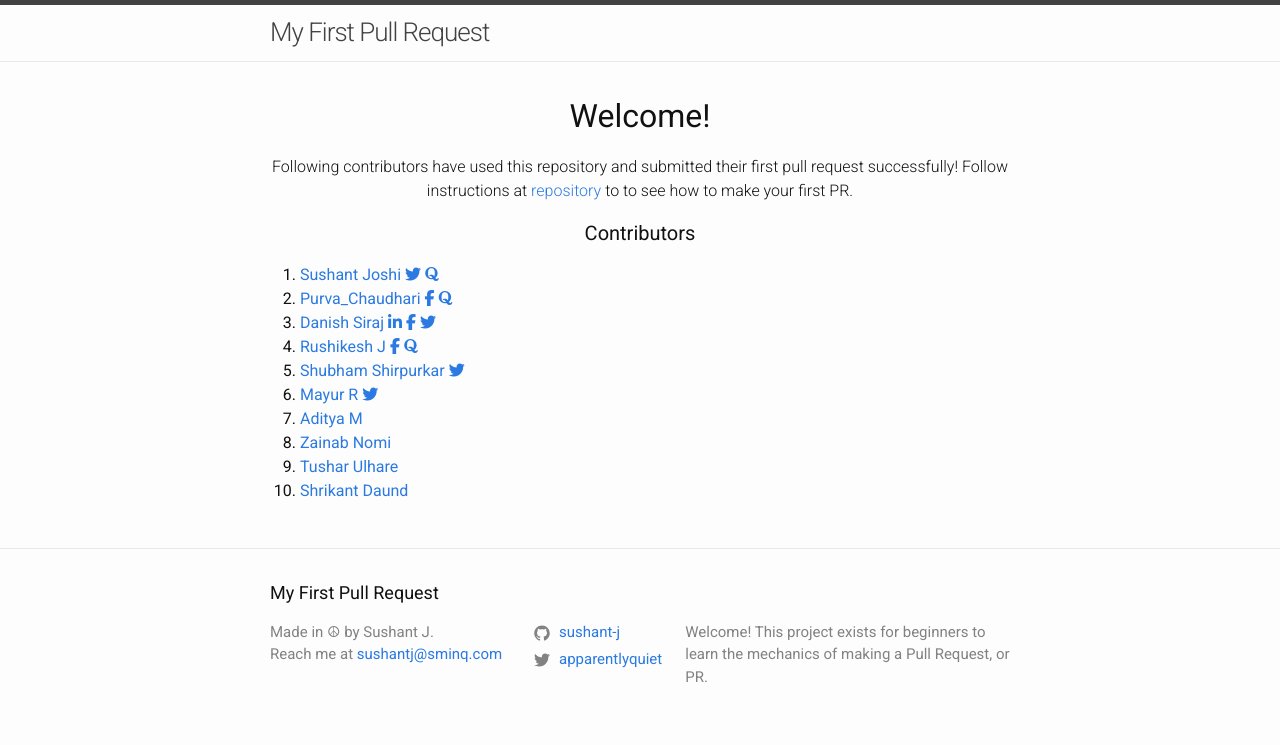
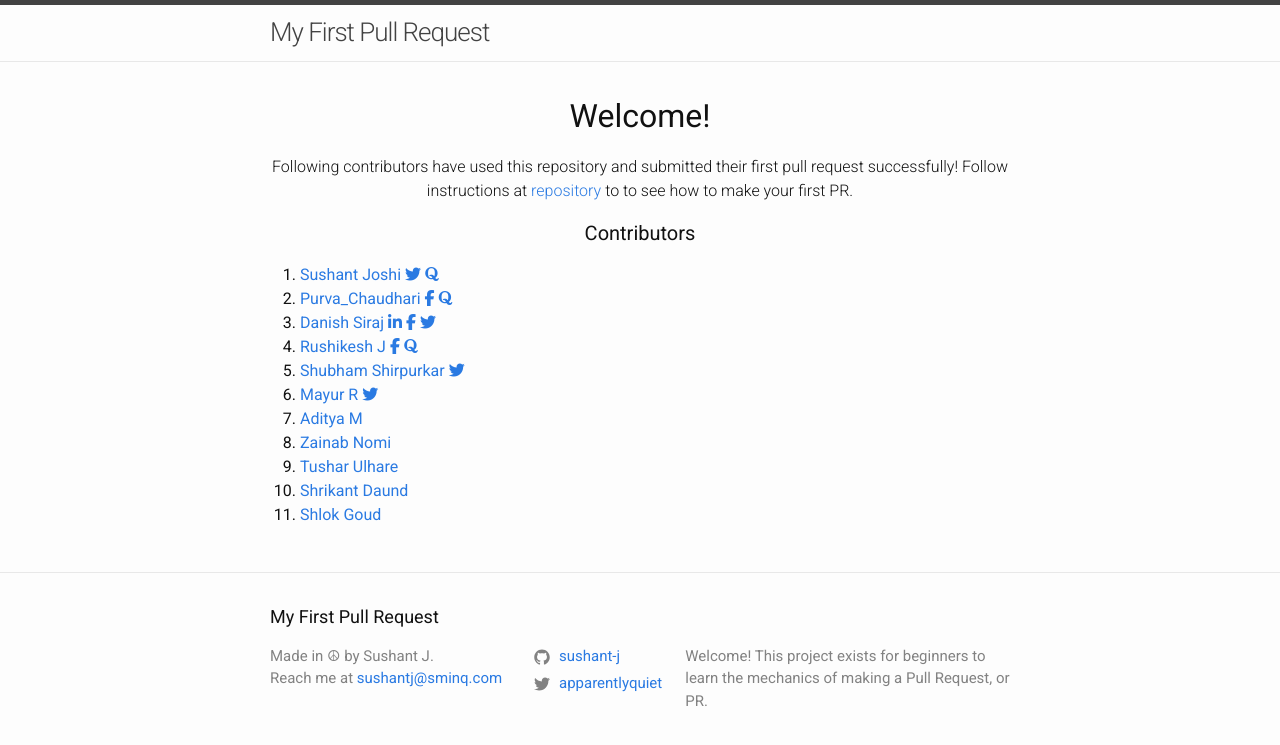
Before and after one commit to sushant-j/my-first-pull-request, a Jekyll site: the page built from index.md, in a window 1280 px wide. Shown: the top 745 px of the page. Built offline with Jekyll 4.4.1, drawn with Linux system fonts in a browser that asks for light colours; nearby versions of some CDN libraries.

Commit message:
Added my own name -Shlok Goud- in Home.html

```diff
--- a/_layouts/home.html
+++ b/_layouts/home.html
@@ -94,5 +94,10 @@ layout: default
         Shrikant Daund
       </a>
     </li>
+	<li>
+      <a href="https://github.com/shlok-goud">
+        Shlok Goud
+      </a>
+    </li>
   </ol>
 </div>
```
